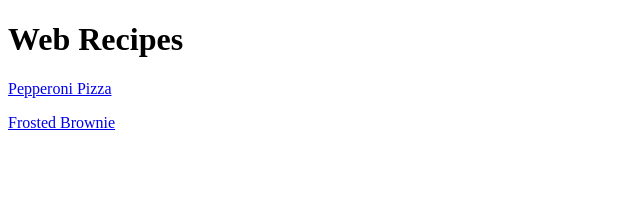
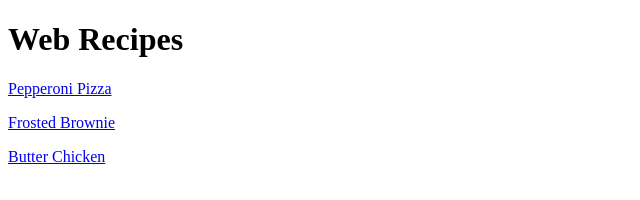
Before and after one commit to melcholign/web-recipes, a plain HTML site: page index.html in a window 1280 px wide. Shown: the whole page, without its empty margins (0-640 px from the left). Drawn offline with Linux system fonts and the light colour scheme.

Commit message:
Link index.html to butter-chicken.html
Redirects homepage to the butter chicken recipe page

```diff
--- a/index.html
+++ b/index.html
@@ -11,6 +11,7 @@
 
     <p><a href="./recipes/pepperoni-pizza.html">Pepperoni Pizza</a></p>
     <p><a href="./recipes/frosted-brownie.html">Frosted Brownie</a></p>
+    <p><a href="./recipes/butter-chicken.html">Butter Chicken</a></p>
 
 </body>
 </html>
```
